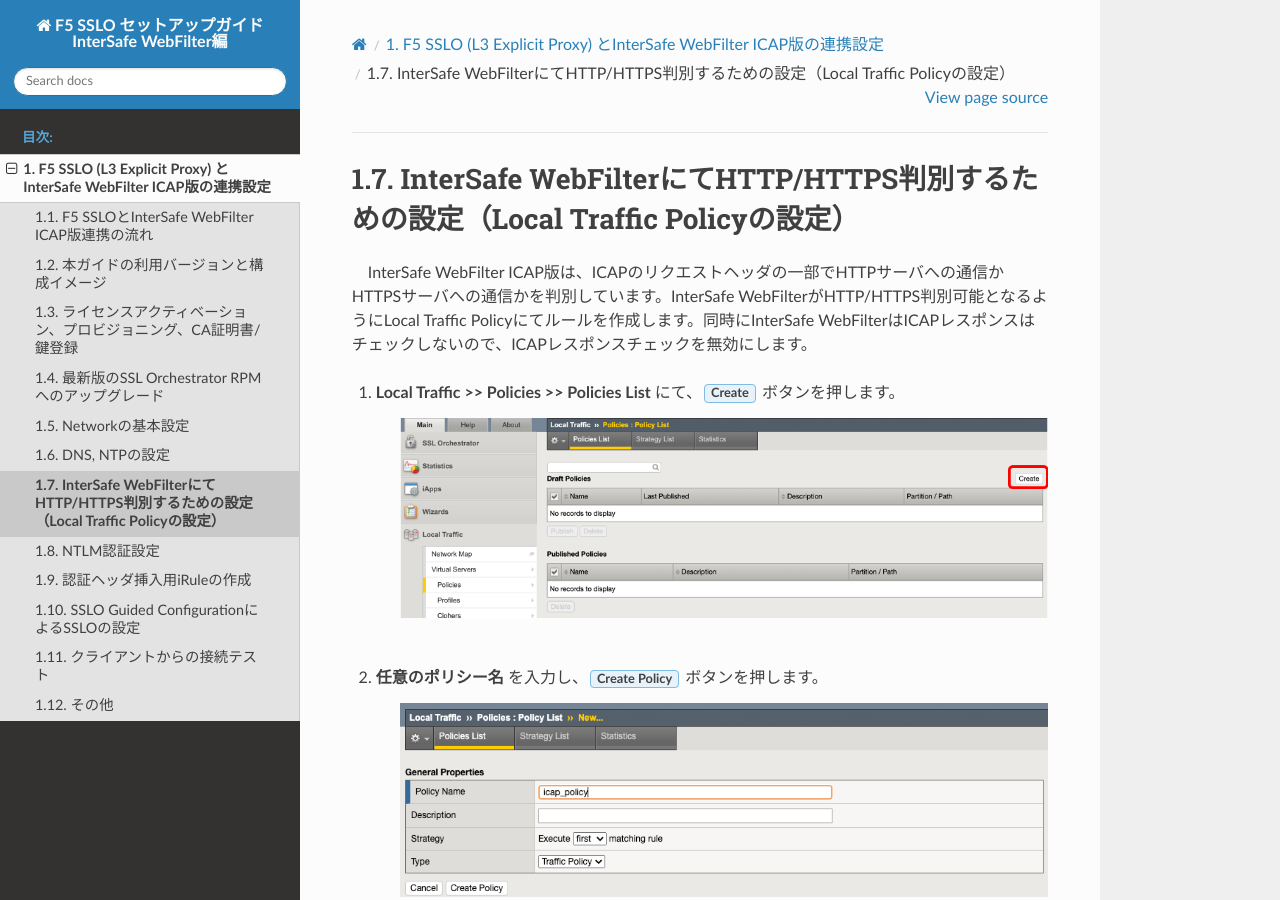
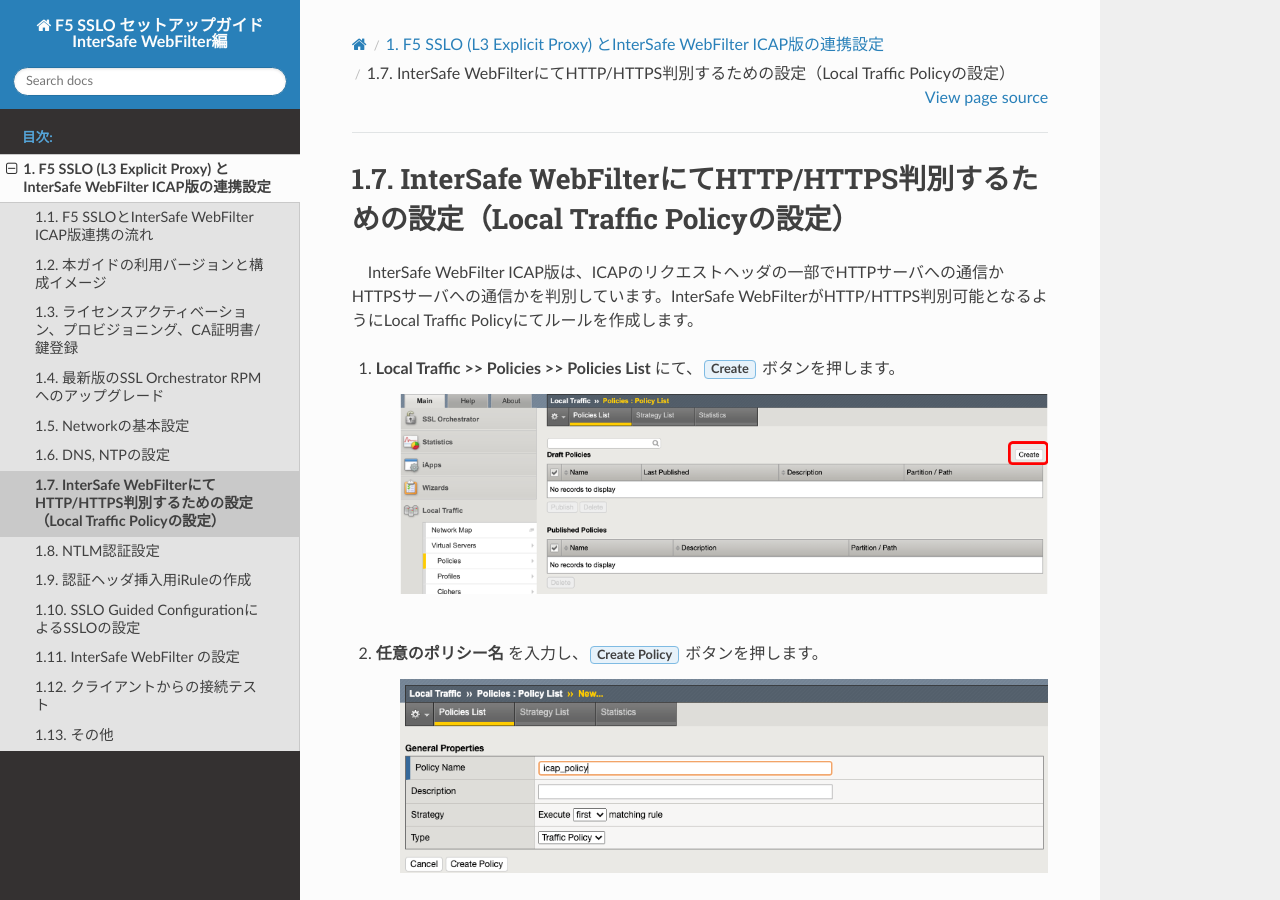
Before and after one commit to BeF5/f5j-sslo-iswf, a Sphinx documentation site: the page built from docs/content1/module07/module07.rst, in a window 1280 px wide and 900 px high. Built offline with Sphinx 7.4.7 and the Read the Docs theme 2.0.0, drawn with Linux system fonts in a browser that asks for light colours; some of the changed text lies outside the part shown.

Commit message:
no message

```diff
--- a/docs/content1/module07/module07.rst
+++ b/docs/content1/module07/module07.rst
@@ -1,7 +1,7 @@
 InterSafe WebFilterにてHTTP/HTTPS判別するための設定（Local Traffic Policyの設定）
 ==================================================================
 
-　InterSafe WebFilter ICAP版は、ICAPのリクエストヘッダの一部でHTTPサーバへの通信かHTTPSサーバへの通信かを判別しています。InterSafe WebFilterがHTTP/HTTPS判別可能となるようにLocal Traffic Policyにてルールを作成します。同時にInterSafe WebFilterはICAPレスポンスはチェックしないので、ICAPレスポンスチェックを無効にします。
+　InterSafe WebFilter ICAP版は、ICAPのリクエストヘッダの一部でHTTPサーバへの通信かHTTPSサーバへの通信かを判別しています。InterSafe WebFilterがHTTP/HTTPS判別可能となるようにLocal Traffic Policyにてルールを作成します。
 
 #. **Local Traffic >> Policies >> Policies List** にて、:guilabel:`Create` ボタンを押します。
 
@@ -54,7 +54,7 @@
          :header: "Do the following when the traffic is matched:", "必要有無"
          :widths: 95, 5
 
-         "``Insert`` ``HTTP Header`` named ``urihttp`` with value ``tcl:[HTTP::uri]** at **request`` time.", "必須"
+         "``Insert`` ``HTTP Header`` named ``urihttp`` with value ``tcl:[HTTP::uri]`` at ``request`` time.", "必須"
          "``Replace`` ``HTTP URI`` ``full string`` with value ``tcl:http://[HTTP::host][HTTP::uri]`` at ``request`` time.", "必須"
          "``Disable`` ``response adapt`` at ``response`` time.", "必須"
          "``Log`` message ``tcl: HTTP(80) URI was replaced to: [HTTP::uri]`` at ``request`` time.", "任意"
```
Also changed, not shown: docs/content1/module11/module11.rst (added, +66 -0 lines), docs/content1/module11/images/mod11-1.png (added), docs/content1/module11/images/mod11-2.png (added).
